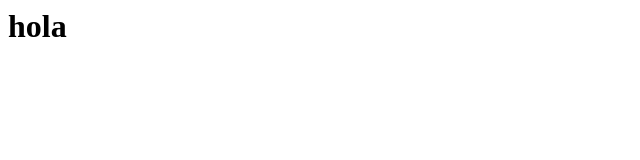
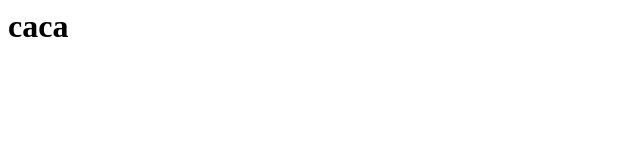
Before and after one commit to m1ttt/m1ttt.github.io, a plain HTML site: page index.html in a window 1280 px wide. Shown: the full height of the page, 0-640 px from the left. Drawn offline with Linux system fonts and the light colour scheme.

Commit message:
Update index.html

```diff
--- a/index.html
+++ b/index.html
@@ -1 +1 @@
-<h1>hola</h1>
+<h1>caca</h1>
```
